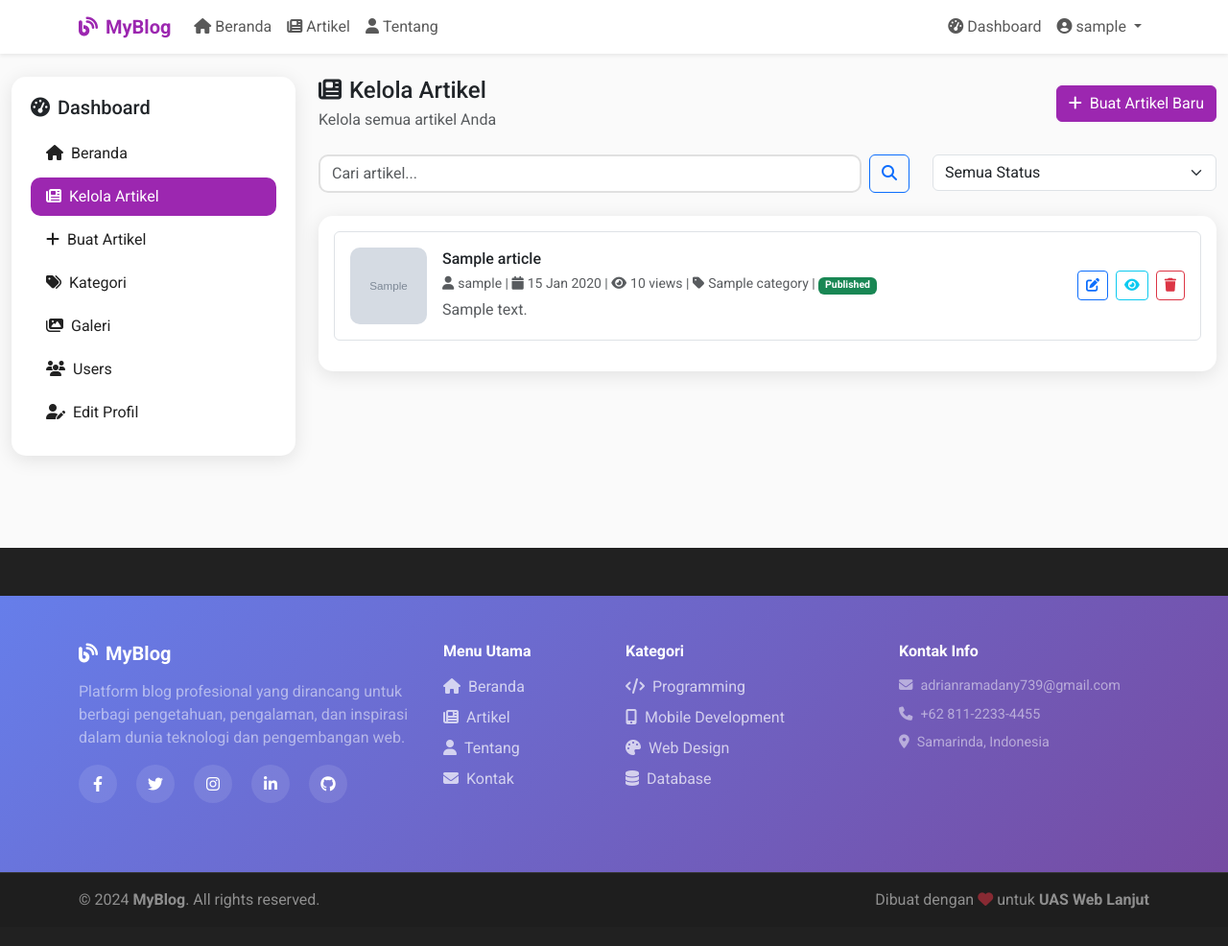
After one commit to adrianramadany/django-myblog, a Django app: page /dashboard/articles/ in a window 1280 px wide. The commit adds this page. Shown: the whole page at 96% size. Run offline with Django 5.2, Linux system fonts and the light colour scheme; a user stored in the database is signed in; tables that the repository leaves empty hold one stand-in row (values such as "Sample post"); grey boxes marked "Sample" are stand-in pictures; some libraries are stand-ins or nearby versions.

Commit message:
Update fitur delete artikel dan dashboard

```diff
--- a/blog/urls.py
+++ b/blog/urls.py
@@ -10,6 +10,7 @@ urlpatterns = [
 
     # Dashboard
     path('dashboard/', views.dashboard, name='dashboard'),
+    path('dashboard/articles/', views.dashboard_articles, name='dashboard_articles'),
 
     # Article CRUD - Pindahkan create sebelum detail
     path('article/create/', views.article_create, name='article_create'),
--- a/blog/views.py
+++ b/blog/views.py
@@ -161,6 +161,45 @@ def dashboard(request):
     }
     return render(request, 'blog/dashboard.html', context)
 
+@login_required
+@user_passes_test(is_admin_or_author)
+def dashboard_articles(request):
+    """Halaman kelola artikel untuk dashboard"""
+    # Filter artikel berdasarkan user (admin bisa lihat semua, author hanya artikelnya sendiri)
+    if request.user.is_staff:
+        articles = Article.objects.all()
+    else:
+        articles = Article.objects.filter(author=request.user)
+
+    # Filter berdasarkan status
+    status_filter = request.GET.get('status')
+    if status_filter:
+        articles = articles.filter(status=status_filter)
+
+    # Filter berdasarkan pencarian
+    search_query = request.GET.get('search')
+    if search_query:
+        articles = articles.filter(
+            Q(title__icontains=search_query) |
+            Q(content__icontains=search_query) |
+            Q(category__name__icontains=search_query)
+        )
+
+    # Urutkan berdasarkan created_at terbaru
+    articles = articles.order_by('-created_at')
+
+    # Pagination
+    paginator = Paginator(articles, 10)
+    page_number = request.GET.get('page')
+    page_obj = paginator.get_page(page_number)
+
+    context = {
+        'page_obj': page_obj,
+        'search_query': search_query,
+        'current_status': status_filter,
+    }
+    return render(request, 'blog/dashboard_articles.html', context)
+
 # CRUD Operations untuk Article
 @login_required
 @user_passes_test(is_admin_or_author)
@@ -210,12 +249,13 @@ def article_delete(request, pk):
     # Hanya author atau admin yang bisa hapus
     if not (request.user.is_staff or article.author == request.user):
         messages.error(request, 'Anda tidak memiliki izin untuk menghapus artikel ini.')
-        return redirect('article_list')
+        return redirect('dashboard')
 
     if request.method == 'POST':
+        article_title = article.title  # Simpan judul sebelum dihapus
         article.delete()
-        messages.success(request, 'Artikel berhasil dihapus!')
-        return redirect('article_list')
+        messages.success(request, f'Artikel "{article_title}" berhasil dihapus!')
+        return redirect('dashboard')
 
     return render(request, 'blog/article_confirm_delete.html', {'article': article})
 
--- a/myblog/settings.py
+++ b/myblog/settings.py
@@ -26,7 +26,7 @@ SECRET_KEY = 'django-insecure-x&@w_#u_4+9aux47cedk0#pmmgyepcq6bo2^en92$8f%%bvynw
 # SECURITY WARNING: don't run with debug turned on in production!
 DEBUG = True
 
-ALLOWED_HOSTS = ['adrianramadany.pythonanywhere.com', 'localhost', '127.0.0.1']
+ALLOWED_HOSTS = ['adrianramadany.pythonanywhere.com', 'localhost', '127.0.0.1', 'testserver']
 
 
 # Application definition
--- a/templates/blog/article_confirm_delete.html
+++ b/templates/blog/article_confirm_delete.html
@@ -37,7 +37,7 @@
                     <form method="post">
                         {% csrf_token %}
                         <div class="d-flex justify-content-between">
-                            <a href="{% url 'article_list' %}" class="btn btn-outline-secondary">
+                            <a href="{% url 'dashboard' %}" class="btn btn-outline-secondary">
                                 <i class="fas fa-arrow-left me-2"></i>Batal
                             </a>
                             <button type="submit" class="btn btn-danger">
--- /dev/null
+++ b/templates/blog/dashboard_articles.html
@@ -0,0 +1,187 @@
+{% extends 'base.html' %}
+
+{% block title %}Kelola Artikel - Dashboard{% endblock %}
+
+{% block content %}
+<div class="container-fluid py-4">
+    <div class="row">
+        <!-- Sidebar -->
+        <div class="col-lg-3 col-md-4 mb-4">
+            <div class="sidebar">
+                <h5 class="mb-3">
+                    <i class="fas fa-tachometer-alt me-2"></i>Dashboard
+                </h5>
+                <nav class="nav flex-column">
+                    <a class="nav-link" href="{% url 'dashboard' %}">
+                        <i class="fas fa-home me-2"></i>Beranda
+                    </a>
+                    <a class="nav-link active" href="{% url 'dashboard_articles' %}">
+                        <i class="fas fa-newspaper me-2"></i>Kelola Artikel
+                    </a>
+                    <a class="nav-link" href="{% url 'article_create' %}">
+                        <i class="fas fa-plus me-2"></i>Buat Artikel
+                    </a>
+                    <a class="nav-link" href="{% url 'category_list' %}">
+                        <i class="fas fa-tags me-2"></i>Kategori
+                    </a>
+                    <a class="nav-link" href="{% url 'gallery_list' %}">
+                        <i class="fas fa-images me-2"></i>Galeri
+                    </a>
+                    {% if user.is_staff %}
+                    <a class="nav-link" href="{% url 'user_list' %}">
+                        <i class="fas fa-users me-2"></i>Users
+                    </a>
+                    {% endif %}
+                    <a class="nav-link" href="{% url 'profile_update' %}">
+                        <i class="fas fa-user-edit me-2"></i>Edit Profil
+                    </a>
+                </nav>
+            </div>
+        </div>
+
+        <!-- Main Content -->
+        <div class="col-lg-9 col-md-8">
+            <!-- Header -->
+            <div class="row mb-4">
+                <div class="col-12">
+                    <div class="d-flex justify-content-between align-items-center">
+                        <div>
+                            <h4 class="mb-1">
+                                <i class="fas fa-newspaper me-2"></i>Kelola Artikel
+                            </h4>
+                            <p class="text-muted mb-0">Kelola semua artikel Anda</p>
+                        </div>
+                        <a href="{% url 'article_create' %}" class="btn btn-primary">
+                            <i class="fas fa-plus me-2"></i>Buat Artikel Baru
+                        </a>
+                    </div>
+                </div>
+            </div>
+
+            <!-- Search and Filter -->
+            <div class="row mb-4">
+                <div class="col-lg-8">
+                    <form method="get" class="d-flex">
+                        <input type="text" name="search" class="form-control me-2"
+                               placeholder="Cari artikel..." value="{{ search_query|default:'' }}">
+                        <button type="submit" class="btn btn-outline-primary">
+                            <i class="fas fa-search"></i>
+                        </button>
+                    </form>
+                </div>
+                <div class="col-lg-4">
+                    <select class="form-select" onchange="window.location.href=this.value">
+                        <option value="{% url 'dashboard_articles' %}">Semua Status</option>
+                        <option value="{% url 'dashboard_articles' %}?status=published"
+                                {% if current_status == 'published' %}selected{% endif %}>Dipublikasi</option>
+                        <option value="{% url 'dashboard_articles' %}?status=draft"
+                                {% if current_status == 'draft' %}selected{% endif %}>Draft</option>
+                    </select>
+                </div>
+            </div>
+
+            <!-- Articles Table -->
+            <div class="row">
+                <div class="col-12">
+                    <div class="card">
+                        <div class="card-body">
+                            {% for article in page_obj %}
+                            <div class="d-flex align-items-center mb-3 p-3 border rounded">
+                                <div class="flex-shrink-0 me-3">
+                                    {% if article.image %}
+                                        <img src="{{ article.image.url }}" alt="{{ article.title }}" style="width: 80px; height: 80px; object-fit: cover; border-radius: 10px;">
+                                    {% else %}
+                                        <div class="bg-light d-flex align-items-center justify-content-center" style="width: 80px; height: 80px; border-radius: 10px;">
+                                            <i class="fas fa-image text-muted"></i>
+                                        </div>
+                                    {% endif %}
+                                </div>
+                                <div class="flex-grow-1">
+                                    <h6 class="mb-1">{{ article.title }}</h6>
+                                    <small class="text-muted">
+                                        <i class="fas fa-user me-1"></i>{{ article.author.username }} |
+                                        <i class="fas fa-calendar me-1"></i>{{ article.created_at|date:"d M Y" }} |
+                                        <i class="fas fa-eye me-1"></i>{{ article.views }} views |
+                                        <i class="fas fa-tag me-1"></i>{{ article.category.name }} |
+                                        <span class="badge {% if article.status == 'published' %}bg-success{% else %}bg-warning{% endif %}">
+                                            {{ article.get_status_display }}
+                                        </span>
+                                    </small>
+                                    <p class="mb-0 mt-1 text-muted">{{ article.get_excerpt }}</p>
+                                </div>
+                                <div class="flex-shrink-0">
+                                    <a href="{% url 'article_update' article.pk %}" class="btn btn-outline-primary btn-sm me-1" title="Edit">
+                                        <i class="fas fa-edit"></i>
+                                    </a>
+                                    <a href="{{ article.get_absolute_url }}" class="btn btn-outline-info btn-sm me-1" title="Lihat">
+                                        <i class="fas fa-eye"></i>
+                                    </a>
+                                    <a href="{% url 'article_delete' article.pk %}" class="btn btn-outline-danger btn-sm"
+                                       title="Hapus" onclick="return confirm('Apakah Anda yakin ingin menghapus artikel ini?')">
+                                        <i class="fas fa-trash"></i>
+                                    </a>
+                                </div>
+                            </div>
+                            {% empty %}
+                            <div class="text-center py-5">
+                                <i class="fas fa-newspaper text-muted" style="font-size: 3rem;"></i>
+                                <h5 class="text-muted mt-3">Belum ada artikel</h5>
+                                <p class="text-muted">Mulai menulis artikel pertama Anda!</p>
+                                <a href="{% url 'article_create' %}" class="btn btn-primary">
+                                    <i class="fas fa-plus me-2"></i>Buat Artikel
+                                </a>
+                            </div>
+                            {% endfor %}
+
+                            <!-- Pagination -->
+                            {% if page_obj.has_other_pages %}
+                            <nav aria-label="Article pagination" class="mt-4">
+                                <ul class="pagination justify-content-center">
+                                    {% if page_obj.has_previous %}
+                                    <li class="page-item">
+                                        <a class="page-link" href="?page=1{% if search_query %}&search={{ search_query }}{% endif %}{% if current_status %}&status={{ current_status }}{% endif %}">
+                                            <i class="fas fa-angle-double-left"></i>
+                                        </a>
+                                    </li>
+                                    <li class="page-item">
+                                        <a class="page-link" href="?page={{ page_obj.previous_page_number }}{% if search_query %}&search={{ search_query }}{% endif %}{% if current_status %}&status={{ current_status }}{% endif %}">
+                                            <i class="fas fa-angle-left"></i>
+                                        </a>
+                                    </li>
+                                    {% endif %}
+
+                                    {% for num in page_obj.paginator.page_range %}
+                                        {% if page_obj.number == num %}
+                                        <li class="page-item active">
+                                            <span class="page-link">{{ num }}</span>
+                                        </li>
+                                        {% elif num > page_obj.number|add:'-3' and num < page_obj.number|add:'3' %}
+                                        <li class="page-item">
+                                            <a class="page-link" href="?page={{ num }}{% if search_query %}&search={{ search_query }}{% endif %}{% if current_status %}&status={{ current_status }}{% endif %}">{{ num }}</a>
+                                        </li>
+                                        {% endif %}
+                                    {% endfor %}
+
+                                    {% if page_obj.has_next %}
+                                    <li class="page-item">
+                                        <a class="page-link" href="?page={{ page_obj.next_page_number }}{% if search_query %}&search={{ search_query }}{% endif %}{% if current_status %}&status={{ current_status }}{% endif %}">
+                                            <i class="fas fa-angle-right"></i>
+                                        </a>
+                                    </li>
+                                    <li class="page-item">
+                                        <a class="page-link" href="?page={{ page_obj.paginator.num_pages }}{% if search_query %}&search={{ search_query }}{% endif %}{% if current_status %}&status={{ current_status }}{% endif %}">
+                                            <i class="fas fa-angle-double-right"></i>
+                                        </a>
+                                    </li>
+                                    {% endif %}
+                                </ul>
+                            </nav>
+                            {% endif %}
+                        </div>
+                    </div>
+                </div>
+            </div>
+        </div>
+    </div>
+</div>
+{% endblock %}
```
Also changed, not shown: templates/blog/dashboard.html (+7 -3 lines), test_delete_feature.py (added, +121 -0 lines).
